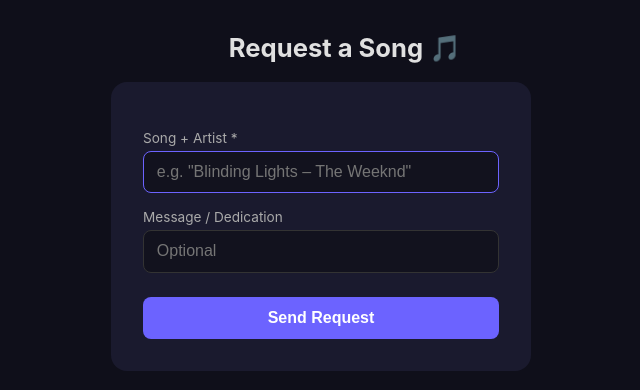
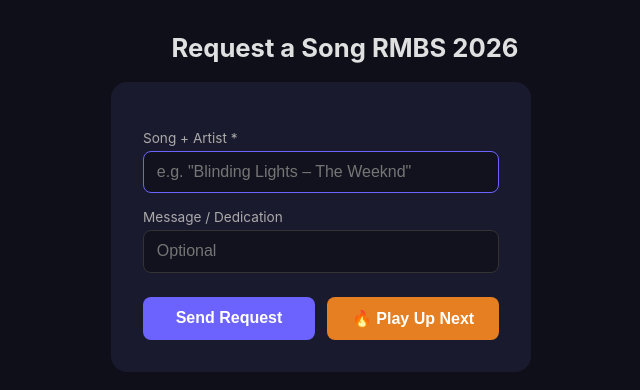
Before and after one commit to 9juanjuan7/songrequest, a React (Vite) app: page / in a window 1280 px wide. Shown: the top 390 px of the page, without its empty margins (295-935 px from the left). Built offline with nearby package versions, Linux system fonts and the light colour scheme; no server answers; the database is empty.

Commit message:
add Play Up Next button with e-transfer popup

```diff
--- a/src/index.css
+++ b/src/index.css
@@ -208,3 +208,73 @@ h1 {
   color: #4ade80;
   font-weight: 600;
 }
+
+/* ── Button row ──────────────────────────────────────── */
+.btn-row {
+  display: flex;
+  gap: 0.75rem;
+  margin-top: 1.5rem;
+}
+
+.btn-row button {
+  flex: 1;
+  margin-top: 0;
+}
+
+.btn-upnext {
+  background: #e67e22 !important;
+}
+
+.btn-upnext:hover:not(:disabled) {
+  background: #cf6d17 !important;
+}
+
+/* ── Modal / popup ───────────────────────────────────── */
+.modal-overlay {
+  position: fixed;
+  inset: 0;
+  background: rgba(0, 0, 0, 0.7);
+  display: flex;
+  align-items: center;
+  justify-content: center;
+  z-index: 100;
+  padding: 1rem;
+}
+
+.modal {
+  background: #1a1a2e;
+  border-radius: 16px;
+  padding: 2rem;
+  text-align: center;
+  max-width: 340px;
+  width: 100%;
+}
+
+.modal p {
+  font-size: 1.05rem;
+  margin-bottom: 0.5rem;
+}
+
+.modal .email {
+  font-size: 1.2rem;
+  font-weight: 700;
+  color: #6c63ff;
+  margin: 0.75rem 0;
+  word-break: break-all;
+}
+
+.modal button {
+  margin-top: 1.25rem;
+  padding: 0.6rem 2rem;
+  border: none;
+  border-radius: 8px;
+  background: #6c63ff;
+  color: #fff;
+  font-size: 1rem;
+  font-weight: 600;
+  cursor: pointer;
+}
+
+.modal button:hover {
+  background: #5a52d5;
+}
--- a/src/pages/DJScreen.tsx
+++ b/src/pages/DJScreen.tsx
@@ -29,6 +29,7 @@ export default function DJScreen() {
   const [sending, setSending] = useState(false);
   const [sent, setSent] = useState(false);
   const [error, setError] = useState("");
+  const [showUpNext, setShowUpNext] = useState(false);
 
   useEffect(() => {
     const q = query(
@@ -82,9 +83,35 @@ export default function DJScreen() {
     }
   };
 
+  const handleUpNext = async () => {
+    setError("");
+    const trimmed = song.trim();
+    if (!trimmed) {
+      setError("Please enter a song + artist.");
+      return;
+    }
+
+    setSending(true);
+    try {
+      await addDoc(collection(db, "requests"), {
+        song: trimmed,
+        note: note.trim() || null,
+        createdAt: serverTimestamp(),
+        priority: true,
+      });
+      setSong("");
+      setNote("");
+      setShowUpNext(true);
+    } catch {
+      setError("Something went wrong, please try again.");
+    } finally {
+      setSending(false);
+    }
+  };
+
   return (
     <div className="dj-screen">
-      <h1>Request a Song 🎵</h1>
+      <h1>Request a Song RMBS 2026</h1>
 
       {/* ── Inline request form ── */}
       <div className="card inline-card">
@@ -113,12 +140,34 @@ export default function DJScreen() {
 
             {error && <p className="error">{error}</p>}
 
-            <button type="submit" disabled={sending}>
-              {sending ? "Sending…" : "Send Request"}
-            </button>
+            <div className="btn-row">
+              <button type="submit" disabled={sending}>
+                {sending ? "Sending…" : "Send Request"}
+              </button>
+              <button
+                type="button"
+                className="btn-upnext"
+                disabled={sending}
+                onClick={handleUpNext}
+              >
+                🔥 Play Up Next
+              </button>
+            </div>
           </form>
         )}
       </div>
+
+      {/* ── Up-next popup ── */}
+      {showUpNext && (
+        <div className="modal-overlay" onClick={() => setShowUpNext(false)}>
+          <div className="modal" onClick={(e) => e.stopPropagation()}>
+            <p>😂 E-transfer <strong>$7</strong> to</p>
+            <p className="email">9juanjuan7@gmail.com</p>
+            <p>and I'll play it next!</p>
+            <button onClick={() => setShowUpNext(false)}>Got it</button>
+          </div>
+        </div>
+      )}
 
       {/* ── QR code ── */}
       <div className="qr-section">
--- a/src/pages/RequestScreen.tsx
+++ b/src/pages/RequestScreen.tsx
@@ -8,6 +8,7 @@ export default function RequestScreen() {
   const [sending, setSending] = useState(false);
   const [sent, setSent] = useState(false);
   const [error, setError] = useState("");
+  const [showUpNext, setShowUpNext] = useState(false);
 
   const handleSubmit = async (e: FormEvent) => {
     e.preventDefault();
@@ -29,6 +30,32 @@ export default function RequestScreen() {
       setSong("");
       setNote("");
       setSent(true);
+    } catch {
+      setError("Something went wrong, please try again.");
+    } finally {
+      setSending(false);
+    }
+  };
+
+  const handleUpNext = async () => {
+    setError("");
+    const trimmed = song.trim();
+    if (!trimmed) {
+      setError("Please enter a song + artist.");
+      return;
+    }
+
+    setSending(true);
+    try {
+      await addDoc(collection(db, "requests"), {
+        song: trimmed,
+        note: note.trim() || null,
+        createdAt: serverTimestamp(),
+        priority: true,
+      });
+      setSong("");
+      setNote("");
+      setShowUpNext(true);
     } catch {
       setError("Something went wrong, please try again.");
     } finally {
@@ -69,12 +96,33 @@ export default function RequestScreen() {
 
             {error && <p className="error">{error}</p>}
 
-            <button type="submit" disabled={sending}>
-              {sending ? "Sending…" : "Send Request"}
-            </button>
+            <div className="btn-row">
+              <button type="submit" disabled={sending}>
+                {sending ? "Sending…" : "Send Request"}
+              </button>
+              <button
+                type="button"
+                className="btn-upnext"
+                disabled={sending}
+                onClick={handleUpNext}
+              >
+                🔥 Play Up Next
+              </button>
+            </div>
           </form>
         )}
       </div>
+
+      {showUpNext && (
+        <div className="modal-overlay" onClick={() => setShowUpNext(false)}>
+          <div className="modal" onClick={(e) => e.stopPropagation()}>
+            <p>😂 E-transfer <strong>$7</strong> to</p>
+            <p className="email">9juanjuan7@gmail.com</p>
+            <p>and I'll play it next!</p>
+            <button onClick={() => setShowUpNext(false)}>Got it</button>
+          </div>
+        </div>
+      )}
     </div>
   );
 }
```
